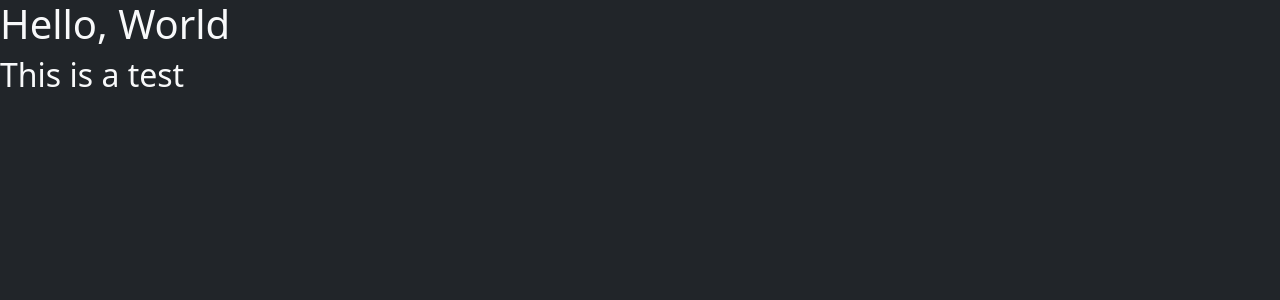
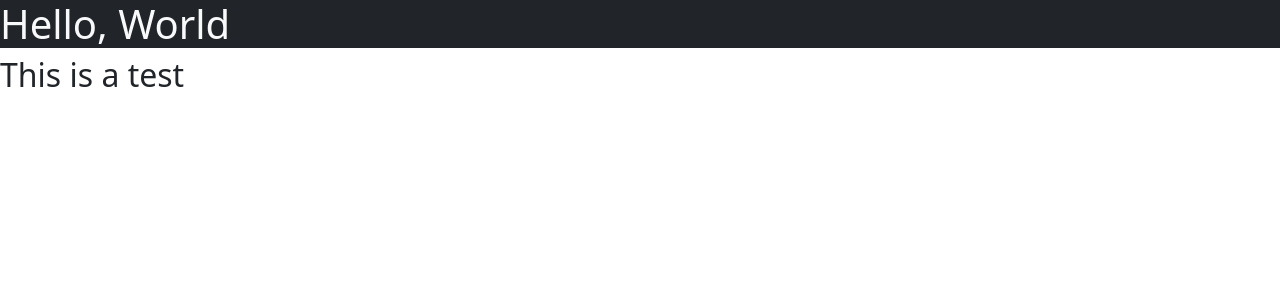
Before and after one commit to seminarioA/BitBrain, a Flask app: page / in a window 1280 px wide. Shown: the top 300 px of the page. Run offline with Flask 3, Linux system fonts and the light colour scheme.

Commit message:
MOD HTML

```diff
--- a/templates/index.html
+++ b/templates/index.html
@@ -7,7 +7,7 @@
     <meta name="viewport" content="width=device-width, initial-scale=1.0">
     <title>DocLy</title>
 </head>
-<body class="text-light bg-dark">
+<body>
     <h1 class="text-light bg-dark">Hello, World</h1>
     <h2>This is a test</h2>
 </body>
```
